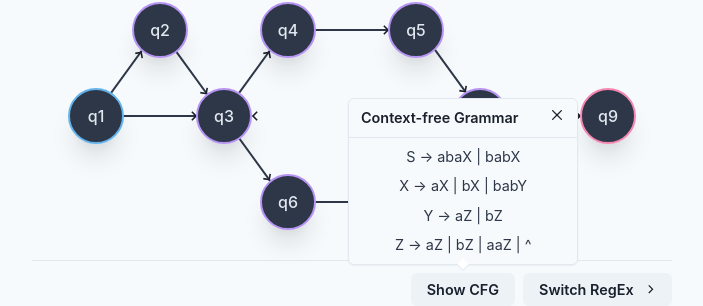
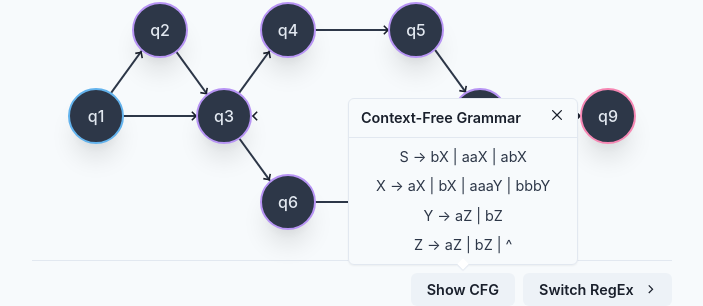
Before and after one commit to izner32/dani-simulator, a Next.js app: page / in a window 1280 px wide. Both pictures are taken after a click on the button "Show CFG". Shown: the part 436-742 px from the top of the page, without its empty margins (288-991 px from the left). Built offline with nearby package versions, Linux system fonts and the light colour scheme.

Commit message:
edited cfg and added arrowheads in dfa2

```diff
--- a/components/DFA/FirstDFA.js
+++ b/components/DFA/FirstDFA.js
@@ -134,7 +134,7 @@ const FirstDFA = ({ currentNode, simulating }) => {
         top={["50.3%", "50.2%", "49.8%", "49.8%", "49.8%", "49.8%"]}
         left={["24%", "24%", "25.2%", "25.2%", "25.3%", "26.5%"]}
       />
-      {/* q9 q10 */}
+      {/* q8 q9 */}
       <ArrowHead
         top={["50.3%", "50.2%", "49.8%", "49.8%", "49.8%", "49.8%"]}
         left={["84%", "84%", "85.2%", "85.2%", "85.3%", "86.5%"]}
--- a/components/DFA/SecondDFA.js
+++ b/components/DFA/SecondDFA.js
@@ -87,6 +87,29 @@ const SecondDFA = ({ currentNodeVal, simulatingStatus }) => {
         rotate={["120", "120", "127", "127", "127", "138"]}
       />
       {/* ARROW HEAD */}
+      {/* q1 q2 */}
+      <ArrowHead
+        top={["29%", "29%", "28.1%", "28.2%", "28.1%", "28%"]}
+        left={["17.2%", "17.2%", "16.9%", "16.9%", "16.9%", "17.4%"]}
+        rotate={["-57", "-57", "-55", "-55", "-55", "-45"]}
+      />
+      {/* q7 q9 */}
+      <ArrowHead
+        top={["41%", "41%", "41%", "40.6%", "40.8%", "42.6%"]}
+        left={["67%", "67%", "67.5%", "67.5%", "67.5%", "67.4%"]}
+        rotate={["57", "57", "55", "55", "55", "45"]}
+      />
+      {/* q8 q9 */}
+      <ArrowHead
+        top={["59%", "59%", "59.3%", "59.3%", "59.1%", "58.3%"]}
+        left={["67.1%", "67.3%", "67.5%", "67.5%", "67.5%", "67.4%"]}
+        rotate={["-57", "-57", "-55", "-55", "-55", "-45"]}
+      />
+      {/* q9 q10 */}
+      <ArrowHead
+        top={["50.3%", "50.2%", "49.8%", "49.8%", "49.8%", "49.8%"]}
+        left={["84%", "84%", "85.2%", "85.2%", "85.3%", "86.5%"]}
+      />
       {/* ATOM */}
       <Atom
         variant="1"
--- a/components/components/CFG.js
+++ b/components/components/CFG.js
@@ -28,21 +28,22 @@ const CFG = ({ prob2 }) => {
           <PopoverArrow />
           <PopoverCloseButton />
           <PopoverHeader fontWeight="semibold">
-            Context-free Grammar
+            Context-Free Grammar
           </PopoverHeader>
           <PopoverBody align="center">
             {!prob2 ? (
               <VStack>
-                <Text>{"S -> abaX | babX"}</Text>
-                <Text>{"X -> aX | bX | babY"}</Text>
-                <Text>{"Y -> aZ | bZ"}</Text>
-                <Text>{"Z -> aZ | bZ | aaZ | ^"}</Text>
+                <Text>{"S → bX | aaX | abX"}</Text>
+                <Text>{"X → aX | bX | aaaY | bbbY"}</Text>
+                <Text>{"Y → aZ | bZ"}</Text>
+                <Text>{"Z → aZ | bZ | ^"}</Text>
               </VStack>
             ) : (
               <VStack>
-                <Text>{"S -> 1X | 0X"}</Text>
-                <Text>{"X -> 1X | 0X | 111Y | 000Y | 101Y"}</Text>
-                <Text>{"Y -> 1Y | 0X | ^"}</Text>
+                <Text>{"S → 1S | 0S | 11X | 00X | 101X | 010X"}</Text>
+                <Text>{"X → 1X | 0X | 11Y | 00Y"}</Text>
+                <Text>{"Y → 1Z | 0Z"}</Text>
+                <Text>{"Z → 1Z | 0Z | ^"}</Text>
               </VStack>
             )}
           </PopoverBody>
```
Also changed, not shown: 1 other file (tests, documents, lock files or other folders).
